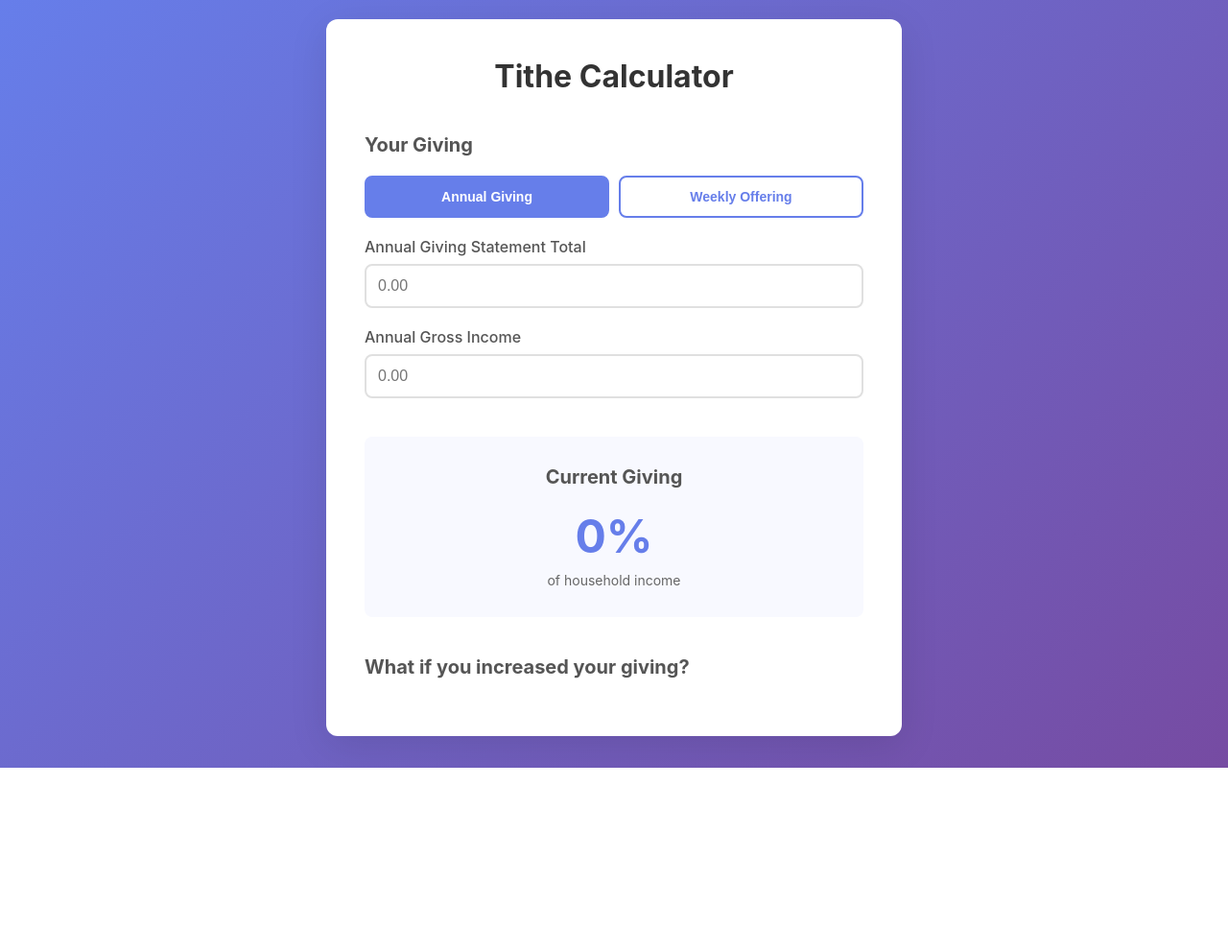
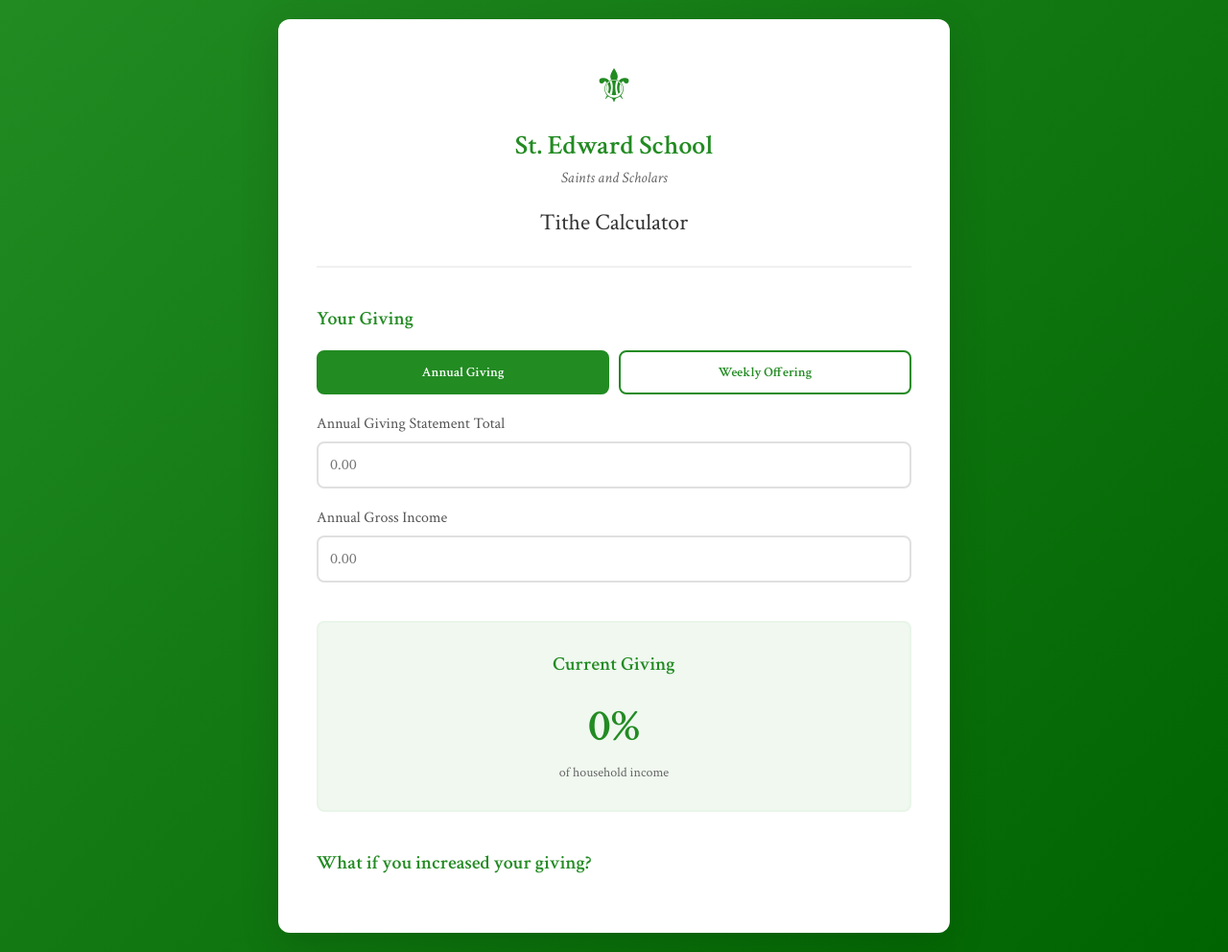
Before and after one commit to eharnischStEdword/tithe-calculator, a Flask app: page / in a window 1280 px wide. Shown: the whole page at 96% size. Before the commit the page ends 800 px from the top, so only its background shows below. Run offline with Flask 3, Linux system fonts and the light colour scheme.

Commit message:
Add health check endpoints and St. Edward School branding
- Add /health and /status endpoints for Render free tier keep-alive
- Update styling with Forest Green color scheme and Crimson Text font
- Add St. Edward School header with shield logo and 'Saints and Scholars' tagline
- Implement professional branding consistent with school guidelines

```diff
--- a/app.py
+++ b/app.py
@@ -1,4 +1,5 @@
-from flask import Flask, render_template
+from flask import Flask, render_template, jsonify
+from datetime import datetime
 
 app = Flask(__name__)
 
@@ -6,5 +7,16 @@ app = Flask(__name__)
 def index():
     return render_template('index.html')
 
+@app.route('/health')
+def health():
+    return jsonify({"status": "healthy"}), 200
+
+@app.route('/status')
+def status():
+    return jsonify({
+        "status": "running",
+        "timestamp": datetime.utcnow().isoformat()
+    }), 200
+
 if __name__ == '__main__':
     app.run(debug=False, port=5001)
--- a/static/style.css
+++ b/static/style.css
@@ -5,32 +5,63 @@
 }
 
 body {
-    font-family: -apple-system, BlinkMacSystemFont, 'Segoe UI', Roboto, Oxygen, Ubuntu, Cantarell, sans-serif;
-    background: linear-gradient(135deg, #667eea 0%, #764ba2 100%);
+    font-family: 'Crimson Text', serif;
+    background: linear-gradient(135deg, #228B22 0%, #006400 100%);
     min-height: 100vh;
     padding: 20px;
 }
 
 .container {
-    max-width: 600px;
+    max-width: 700px;
     margin: 0 auto;
     background: white;
     border-radius: 12px;
     padding: 40px;
-    box-shadow: 0 10px 40px rgba(0,0,0,0.1);
+    box-shadow: 0 10px 40px rgba(0,0,0,0.15);
+}
+
+.header {
+    text-align: center;
+    margin-bottom: 40px;
+    padding-bottom: 30px;
+    border-bottom: 2px solid #f0f0f0;
+}
+
+.school-logo {
+    margin-bottom: 20px;
+}
+
+.shield {
+    font-size: 48px;
+    color: #228B22;
+    margin-bottom: 10px;
 }
 
 h1 {
-    text-align: center;
-    color: #333;
-    margin-bottom: 40px;
-    font-size: 32px;
+    color: #228B22;
+    font-size: 28px;
+    font-weight: 600;
+    margin-bottom: 5px;
 }
 
-h2 {
-    color: #555;
+.tagline {
+    color: #666;
+    font-style: italic;
+    font-size: 16px;
+    margin-bottom: 20px;
+}
+
+.page-title {
+    color: #333;
+    font-size: 24px;
+    font-weight: 400;
+}
+
+h3 {
+    color: #228B22;
     margin-bottom: 20px;
     font-size: 20px;
+    font-weight: 600;
 }
 
 .input-section {
@@ -46,22 +77,23 @@ h2 {
 .toggle-btn {
     flex: 1;
     padding: 12px;
-    border: 2px solid #667eea;
+    border: 2px solid #228B22;
     background: white;
-    color: #667eea;
+    color: #228B22;
     border-radius: 8px;
     cursor: pointer;
     font-size: 14px;
     font-weight: 600;
     transition: all 0.3s ease;
+    font-family: 'Crimson Text', serif;
 }
 
 .toggle-btn:hover {
-    background: #f0f4ff;
+    background: #f0f8f0;
 }
 
 .toggle-btn.active {
-    background: #667eea;
+    background: #228B22;
     color: white;
 }
 
@@ -87,19 +119,21 @@ input[type="number"] {
     border-radius: 8px;
     font-size: 16px;
     transition: border-color 0.3s ease;
+    font-family: 'Crimson Text', serif;
 }
 
 input[type="number"]:focus {
     outline: none;
-    border-color: #667eea;
+    border-color: #228B22;
 }
 
 .results-section {
-    background: #f8f9ff;
+    background: #f0f8f0;
     padding: 30px;
     border-radius: 8px;
     text-align: center;
     margin-bottom: 40px;
+    border: 2px solid #e8f5e8;
 }
 
 .current-percentage {
@@ -111,7 +145,7 @@ input[type="number"]:focus {
 .percentage-value {
     font-size: 48px;
     font-weight: 700;
-    color: #667eea;
+    color: #228B22;
     margin-bottom: 8px;
 }
 
@@ -131,15 +165,15 @@ input[type="number"]:focus {
 }
 
 .increase-option {
-    background: #f8f9ff;
-    border: 2px solid #e8ebff;
+    background: #f0f8f0;
+    border: 2px solid #e8f5e8;
     border-radius: 8px;
     padding: 16px;
     transition: all 0.3s ease;
 }
 
 .increase-option:hover {
-    border-color: #667eea;
+    border-color: #228B22;
     transform: translateX(4px);
 }
 
@@ -153,7 +187,7 @@ input[type="number"]:focus {
 .increase-label {
     font-size: 18px;
     font-weight: 700;
-    color: #667eea;
+    color: #228B22;
 }
 
 .increase-target {
@@ -188,6 +222,10 @@ input[type="number"]:focus {
         font-size: 24px;
     }
 
+    .page-title {
+        font-size: 20px;
+    }
+
     .percentage-value {
         font-size: 36px;
     }
--- a/templates/index.html
+++ b/templates/index.html
@@ -3,15 +3,25 @@
 <head>
     <meta charset="UTF-8">
     <meta name="viewport" content="width=device-width, initial-scale=1.0">
-    <title>Tithe Calculator - St. Edward</title>
+    <title>Tithe Calculator - St. Edward School</title>
     <link rel="stylesheet" href="{{ url_for('static', filename='style.css') }}">
+    <link rel="preconnect" href="https://fonts.googleapis.com">
+    <link rel="preconnect" href="https://fonts.gstatic.com" crossorigin>
+    <link href="https://fonts.googleapis.com/css2?family=Crimson+Text:ital,wght@0,400;0,600;1,400&display=swap" rel="stylesheet">
 </head>
 <body>
     <div class="container">
-        <h1>Tithe Calculator</h1>
+        <div class="header">
+            <div class="school-logo">
+                <div class="shield">⚜</div>
+                <h1>St. Edward School</h1>
+                <p class="tagline">Saints and Scholars</p>
+            </div>
+            <h2 class="page-title">Tithe Calculator</h2>
+        </div>
 
         <div class="input-section">
-            <h2>Your Giving</h2>
+            <h3>Your Giving</h3>
 
             <div class="toggle-container">
                 <button id="annualBtn" class="toggle-btn active">Annual Giving</button>
@@ -35,7 +45,7 @@
         </div>
 
         <div class="results-section">
-            <h2>Current Giving</h2>
+            <h3>Current Giving</h3>
             <div class="current-percentage">
                 <span class="percentage-value" id="currentPercent">0%</span>
                 <span class="percentage-label">of household income</span>
@@ -43,7 +53,7 @@
         </div>
 
         <div class="increase-section">
-            <h2>What if you increased your giving?</h2>
+            <h3>What if you increased your giving?</h3>
             <div id="increaseOptions"></div>
         </div>
     </div>
```
